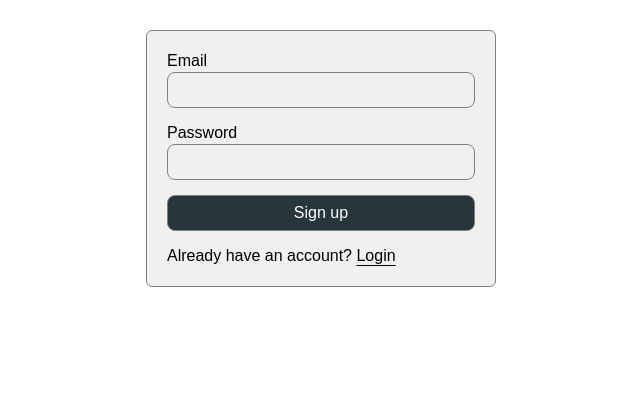
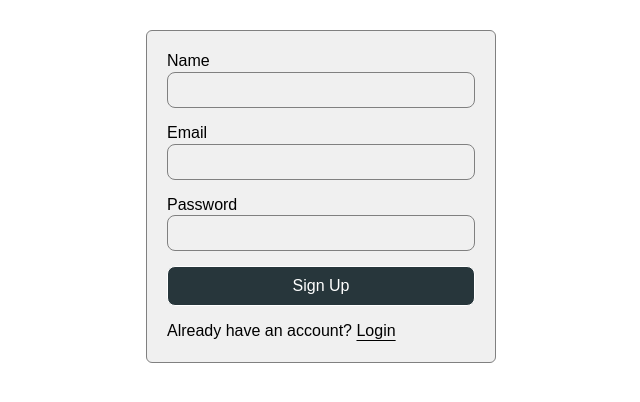
Before and after one commit to deekshantThapa/react-ecom, a React app: page /signup in a window 1280 px wide. Shown: the top 402 px of the page, without its empty margins (319-959 px from the left). Built offline with nearby package versions, Linux system fonts and the light colour scheme; the HTML template or start-up script is replaced by a standard one.

Commit message:
firebase authentication on progress

```diff
--- a/package.json
+++ b/package.json
@@ -16,7 +16,8 @@
     "react-dom": "^19.0.0",
     "react-icons": "^5.5.0",
     "react-redux": "^9.2.0",
-    "react-router-dom": "^6.30.0"
+    "react-router-dom": "^6.30.0",
+    "react-toastify": "^11.0.5"
   },
   "devDependencies": {
     "@eslint/js": "^9.21.0",
--- a/src/assets/Css/Style.css
+++ b/src/assets/Css/Style.css
@@ -12,10 +12,10 @@ html {
   --primary: #000;
   --secondary: #27363b;
   --gray: #808080;
-    --light-gray-shade: #F2F0F1;
-    --hover-color: #91ADC2;
+  --light-gray-shade: #f2f0f1;
+  --hover-color: #91adc2;
   --light-color: #f08080;
-    --light-gray: #F0F0F0;
+  --light-gray: #f0f0f0;
   --white: #fff;
   --dark-mode-bg: #1d2935;
   --poppins-font: "Poppins", sans-serif;
@@ -177,13 +177,25 @@ section {
 }
 
 button {
-    background: var(--gray);
+  background: var(--secondary);
   font-family: var(--poppins-font);
   cursor: pointer;
   padding: 10px 14px;
   color: var(--white);
   border: 1px solid var(--white);
   margin: 0 10px 0 0;
+  font-size: 16px;
+  transition: all 0.3s linear 0s;
+}
+
+button:hover {
+  background: var(--primary);
+}
+
+.registration-form-wrap button {
+  border-radius: 8px;
+  width: 100%;
+  margin-bottom: 15px;
 }
 
 /* inline social icons */
@@ -210,7 +222,7 @@ button {
 }
 
 .inline-social-icons li a::before {
-    font-family: 'FontAwesome';
+  font-family: "FontAwesome";
 }
 
 .inline-social-icons li a[href*="facebook.com"]::before {
@@ -229,9 +241,34 @@ button {
   content: "\f09b";
 }
 
-body.dark-mode *{
+body.dark-mode * {
   background: var(--dark-mode-bg);
   color: var(--white);
+}
+
+section.Toastify {
+  padding: 0;
+}
+
+/* loader */
+
+.loader {
+    border: 2px solid var(--white);
+    border-radius: 50%;
+    border-top: 2px solid var(--secondary);
+    width: 18px;
+    height: 18px;
+    animation: spin 1s linear infinite;
+    display: inline-block;
+}
+
+@keyframes spin {
+  0% {
+    transform: rotate(0deg);
+  }
+  100% {
+    transform: rotate(360deg);
+  }
 }
 
 /* header start */
@@ -247,12 +284,12 @@ body.dark-mode *{
   width: 200px;
 }
 
-.hgroup-right{
+.hgroup-right {
   width: 83%;
   width: calc(100% - 200px);
 }
 
-nav ul{
+nav ul {
   display: flex;
   justify-content: end;
 }
@@ -281,12 +318,12 @@ nav a.active {
   margin-bottom: 15px;
 }
 
-.registration-form-wrap input[type="submit"]{
+.registration-form-wrap input[type="submit"] {
   width: 100%;
   margin-bottom: 15px;
 }
 
-.registration-form-wrap span a{
+.registration-form-wrap span a {
   text-decoration: underline;
   text-underline-offset: 4px;
 }
--- a/src/context/Data/MyState.jsx
+++ b/src/context/Data/MyState.jsx
@@ -20,8 +20,12 @@ export default function myState(props) {
 
   }
 
+  // 2. loader
+
+  const [loading, setLoading] = useState(false);
+
   return (
-  <MyContext.Provider value={{darkMode, themeToggle}}>
+  <MyContext.Provider value={{darkMode, themeToggle, loading, setLoading}}>
       {props.children}
     </MyContext.Provider>
   );
--- a/src/layouts/RootLayout.jsx
+++ b/src/layouts/RootLayout.jsx
@@ -1,6 +1,9 @@
 import { Outlet, useLocation } from "react-router-dom";
 import Header from "../components/Header";
 import Footer from "../components/Footer";
+
+// react-toastify -- it gives the small popup type messages like login successful, failed, etc
+import { ToastContainer } from "react-toastify";
 
 export default function RootLayout() {
 
@@ -10,6 +13,7 @@ export default function RootLayout() {
 
   return (
     <>
+    <ToastContainer />
     {!hideLayout && <Header />}
     <main>
       <Outlet />
--- a/src/pages/Registration/Login.jsx
+++ b/src/pages/Registration/Login.jsx
@@ -7,18 +7,14 @@ export default function Login() {
         <div className="registration-form-wrap">
           <form action="">
             <div className="input-wrap">
-              <label htmlFor="">Name</label>
-              <input type="text" name="name" id="" />
-            </div>
-            <div className="input-wrap">
               <label htmlFor="">Email</label>
-              <input type="email" name="email" id="" />
+              <input type="email" name="email" id="" required/>
             </div>
             <div className="input-wrap">
               <label htmlFor="">Password</label>
-              <input type="password" name="password" id="" />
+              <input type="password" name="password" id="" required/>
             </div>
-            <input type="submit" value="Login" />
+            <button>Login</button>
           </form>
           <span>Don't have an account? <Link to={'/signup'}>Signup</Link></span>
         </div>
--- a/src/pages/Registration/SignUp.jsx
+++ b/src/pages/Registration/SignUp.jsx
@@ -1,20 +1,84 @@
+import { createUserWithEmailAndPassword } from "firebase/auth";
+import { useContext, useState } from "react";
 import { Link } from "react-router-dom";
+import { auth, fireDB } from "../../firebase/FirebaseConfig";
+import { addDoc, collection, Timestamp } from "firebase/firestore";
+import { toast } from "react-toastify";
+import myContext from "../../context/Data/MyContext";
 
 export default function SignUp() {
+
+  const context = useContext(myContext);
+
+  const {loading, setLoading} = context;
+
+  const [name, setName] = useState('');
+  const [email, setEmail] = useState('');
+  const [password, setPassword] = useState('');
+
+  const handleSignUp = async (e) => {
+    e.preventDefault();
+
+    setLoading(true);
+
+    try{
+
+      // 'createUserWithEmailAndPassword' -- firebase method
+
+      const users = await createUserWithEmailAndPassword(auth, email, password);
+      console.log(users);
+
+      // creating a user and storing it in firestore database
+
+      const user = {
+        name: name,
+        uid: users.user.uid,
+        email: users.user.email,
+        time: Timestamp.now()
+      }
+
+      const userRef = collection(fireDB, "users")
+      await addDoc(userRef, user)
+      toast.success("Sign up successful")
+      setLoading(false)
+      setName('')
+      setEmail('')
+      setPassword('')
+    }
+
+    catch(error){
+      console.log(error);
+      toast.error("Couldn't sign up")
+    }
+
+  }
+
   return (
     <section className="signup">
       <div className="container">
         <div className="registration-form-wrap">
-          <form action="">
+          <form action="" onSubmit={handleSignUp}>
+            <div className="input-wrap">
+              <label htmlFor="">Name</label>
+              <input type="text" name="name" id="" required
+              value={name} onChange={(e) => setName(e.target.value)}
+              />
+            </div>
             <div className="input-wrap">
               <label htmlFor="">Email</label>
-              <input type="email" name="" id="" />
+              <input type="email" name="" id="" required
+              value={email} onChange={(e) => setEmail(e.target.value)}
+              />
             </div>
             <div className="input-wrap">
               <label htmlFor="">Password</label>
-              <input type="password" name="" id="" />
+              <input type="password" name="" id="" required
+              value={password} onChange={(e) => setPassword(e.target.value)}
+              />
             </div>
-            <input type="submit" value="Sign up" />
+            <button>
+              {loading ? <span className="loader"></span> : 'Sign Up' }
+            </button>
           </form>
           <span>
             Already have an account? <Link to={"/login"}>Login</Link>
```
Also changed, not shown: 1 other file (tests, documents, lock files or other folders). Lines whose indentation alone changed are shown as unchanged.
